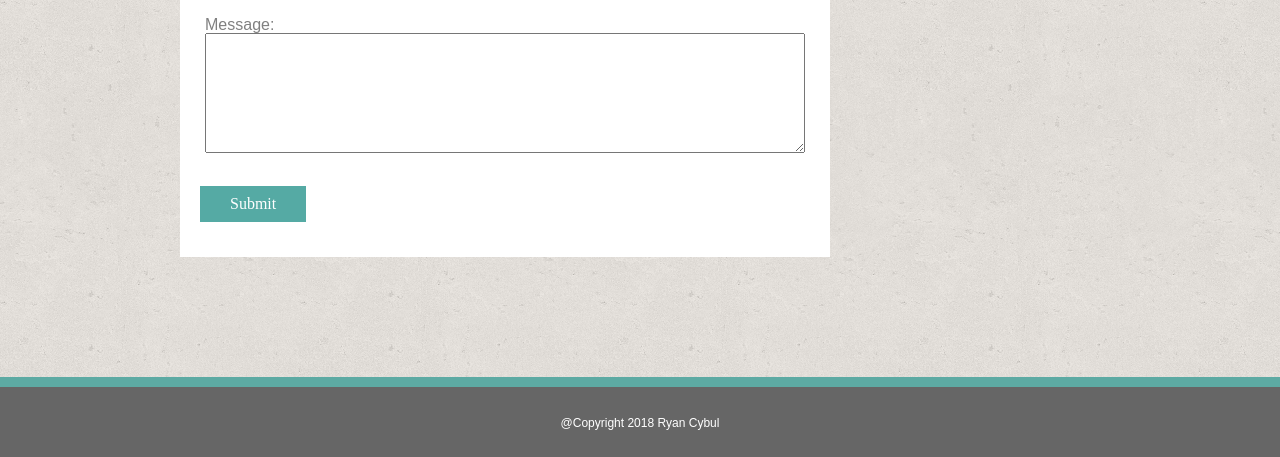
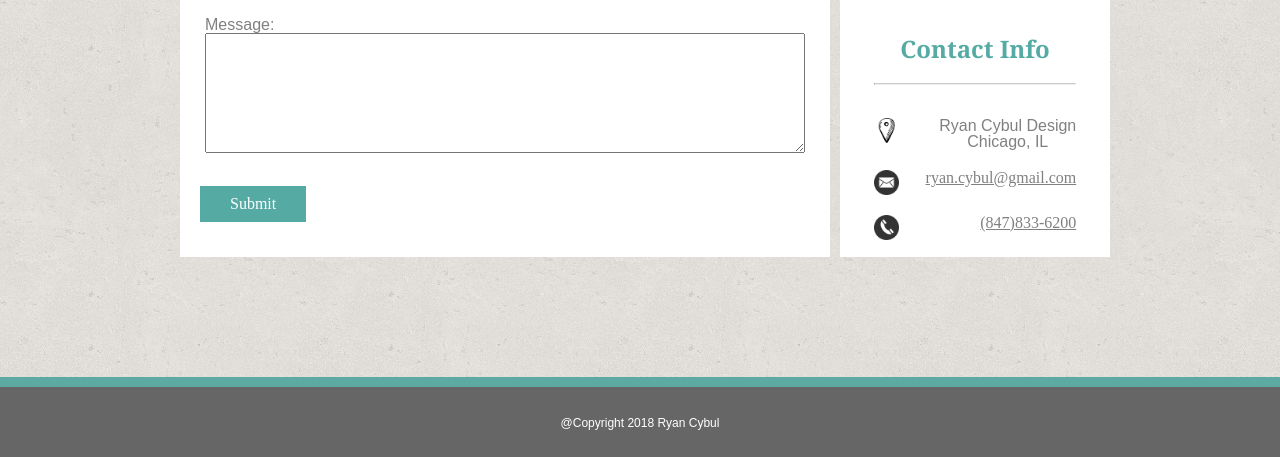
Before and after one commit to ryancybul/Responsive-Portfolio, a plain HTML site: page contact.html in a window 1280 px wide. Shown: the part 343-800 px from the top of the page. Drawn offline with Linux system fonts and the light colour scheme.

Commit message:
Updated contact page

```diff
--- a/assets/css/style.css
+++ b/assets/css/style.css
@@ -126,6 +126,23 @@ nav a {
 
 /*connect with me*/
 
+.contact {
+    align-self: center;
+    display: flex;
+    justify-content: space-between;
+    margin: 10px;
+    width: 75%;
+}
+
+.contactInfo {
+
+    display: flex;
+    flex-direction: column;
+    height: 30%;
+    justify-content: ;
+    width: 100%;
+}
+
 .connect    {
     align-items: center;
     background: white;
@@ -134,6 +151,18 @@ nav a {
     margin-top: 10px;
     min-width: 220px;
     height: 200px;
+    justify-content: space-around;
+    width: 270px;
+}
+
+.connectContact    {
+    align-items: center;
+    background: white;
+    display: flex;
+    flex-direction: column;
+    margin-top: 10px;
+    min-width: 220px;
+    height: 460px;
     justify-content: space-around;
     width: 270px;
 }
@@ -153,6 +182,10 @@ nav a {
     justify-content: space-around;
     margin-bottom: 25px;
     width: 75%;
+}
+
+.location {
+    text-align: center;
 }
 
 /*footer style*/
@@ -246,6 +279,11 @@ h3 {
     width: 100%;
     z-index: 1;
 }
+
+.border {
+    border: 1px solid red;
+}
+
 /*images*/
 
 img {
@@ -255,6 +293,10 @@ img {
 .resize-icon {
     height: 60px;
     width: 60px;
+}
+.resize-icon2 {
+    height: 25px;
+    width: 25px;
 }
 
 .profile-picture    {
@@ -311,6 +353,13 @@ img {
         max-width: 650px;
         width: 100%;
     }
+
+    .connectContact {
+        max-width: 650px;
+        width: 100%;
+    }
+
+
 }
 
 /*Phone layout*/
@@ -350,4 +399,5 @@ img {
         align-items: center;
         flex-direction: column;
     }
+
 }
--- a/contact.html
+++ b/contact.html
@@ -9,14 +9,14 @@
     <link rel="stylesheet" type="text/css" href="./assets/css/reset.css">
     <link rel="stylesheet" type="text/css" href="./assets/css/style.css">
 </head>
-<body>
+<body link='gray'>
 
     <!-- header -->
     <header>
         <div class="header-wrapper">
             <h1 class="header-name">Ryan Cybul</h1>
             <nav>
-                <a class="border-right" href="index.html">Index</a>
+                <a class="border-right" href="index.html">Home</a>
                 <a class="border-right" href="contact.html">Contact</a>
                 <a href="portfolio.html">Portfolio</a>
             </nav>
@@ -55,7 +55,8 @@
         </div>
 
         <!--Connect with me -->
-        <div class="connect">
+
+            <div class="connectContact">
                 <h2 class="connect-with-me">Connect with Me</h2>
                 <hr class="hr-connect">
                 <div class="icons-connect">
@@ -63,7 +64,27 @@
                     <a href="https://www.linkedin.com/in/ryancybul" target="_blank"><img class="resize-icon" src="./assets/images/linkedin.png" alt="LinkedIn"></a>
                     <a href="https://stackoverflow.com/users/9005961/ryan-cybul" target="_blank"><img class="resize-icon" src="./assets/images/stackoverflow.png" alt="stockoverflow.png"></a>
                 </div>
+                <h2 class="connect-with-me">Contact Info</h2>
+                <hr class="hr-connect">
+                <div class='contactInfo'>
+                    <div class='contact'>
+                        <img class='resize-icon2' src='/assets/images/location.png' alt='Location Icon'>
+                        <div class='location'>
+                            <p>Ryan Cybul Design</p>
+                            <p>Chicago, IL</p>
                         </div>
+                    </div>
+                    <div class='contact'>
+                            <img class='resize-icon2' src='/assets/images/email.png' alt='Email Icon'>
+                            <a href='mailto:ryan.cybul@gmail.com?Subject=Hello%20again' target='_top'>ryan.cybul@gmail.com</a>
+                    </div>
+                    <div class='contact'>
+                        <img class='resize-icon2' src='/assets/images/phone.png' alt='Phone Icon'>
+                        <a href="tel:+18478336200">(847)833-6200</a>
+                    </div>
+                </div>
+            </div>
+
     </div>
 
     </div>
```
Also changed, not shown: portfolio.html (+1 -1 lines), assets/images/email.png (added), assets/images/location.png (added), assets/images/phone.png (added). Lines whose indentation alone changed are shown as unchanged.
